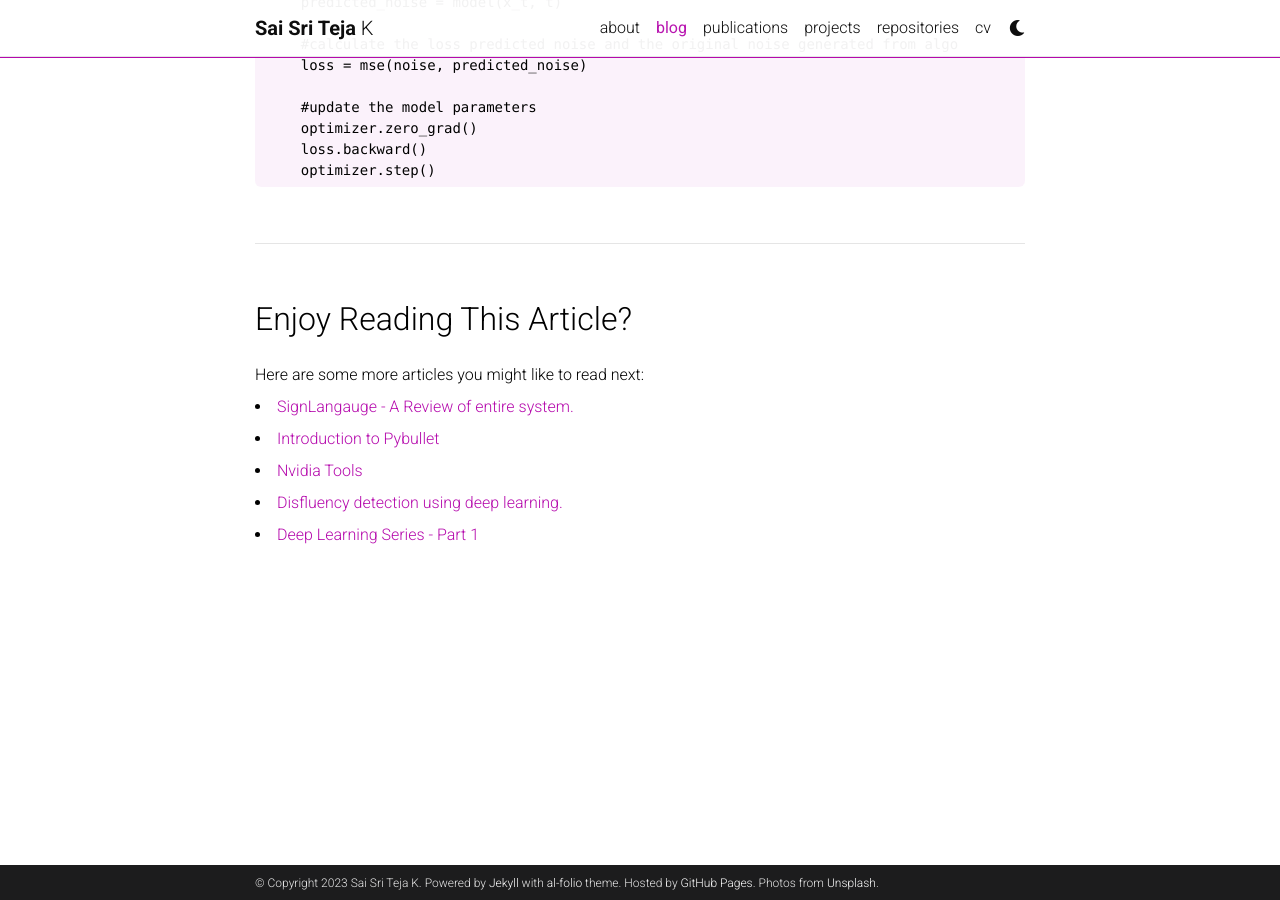
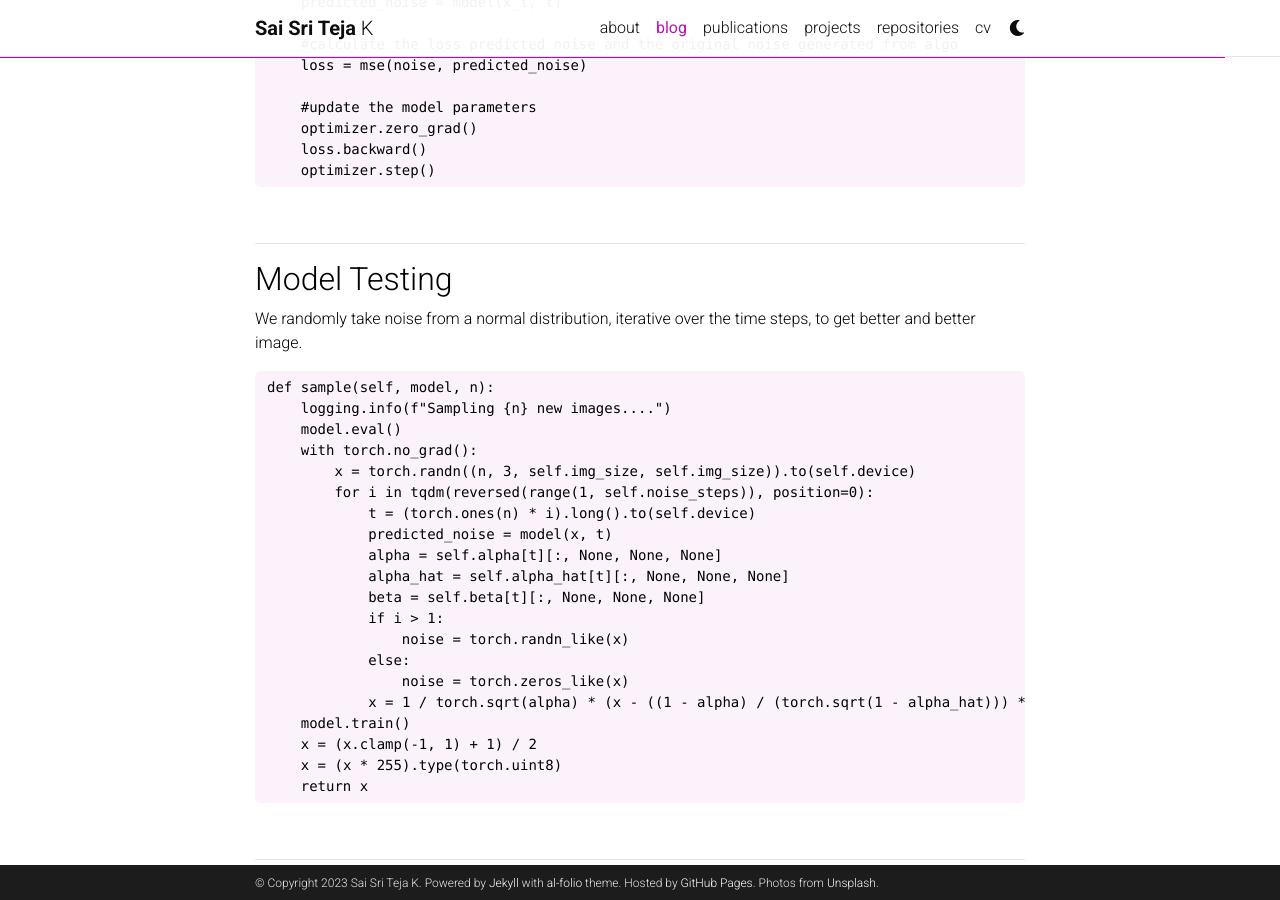
Before and after one commit to saisritejakuppa/saisritejakuppa.github.io, a Jekyll site: the page built from _posts/2022-08-22-DeepLearningDiffusion.md, in a window 1280 px wide and 900 px high, scrolled down 7516 px. Built offline with Jekyll 4.4.1, drawn with Linux system fonts in a browser that asks for light colours; comment, search, counter and statistics services are not loaded; a style sheet for code colours, icons or effects is not loaded.

Commit message:
diffusion test code

````diff
--- a/_posts/2022-08-22-DeepLearningDiffusion.md
+++ b/_posts/2022-08-22-DeepLearningDiffusion.md
@@ -354,3 +354,36 @@ Crux of the code:
     loss.backward()
     optimizer.step()
 ```
+
+<br>
+
+---
+## Model Testing
+
+
+We randomly take noise from a normal distribution, iterative over the time steps, to get better and better image.
+
+
+
+```python
+def sample(self, model, n):
+    logging.info(f"Sampling {n} new images....")
+    model.eval()
+    with torch.no_grad():
+        x = torch.randn((n, 3, self.img_size, self.img_size)).to(self.device)
+        for i in tqdm(reversed(range(1, self.noise_steps)), position=0):
+            t = (torch.ones(n) * i).long().to(self.device)
+            predicted_noise = model(x, t)
+            alpha = self.alpha[t][:, None, None, None]
+            alpha_hat = self.alpha_hat[t][:, None, None, None]
+            beta = self.beta[t][:, None, None, None]
+            if i > 1:
+                noise = torch.randn_like(x)
+            else:
+                noise = torch.zeros_like(x)
+            x = 1 / torch.sqrt(alpha) * (x - ((1 - alpha) / (torch.sqrt(1 - alpha_hat))) * predicted_noise) + torch.sqrt(beta) * noise
+    model.train()
+    x = (x.clamp(-1, 1) + 1) / 2
+    x = (x * 255).type(torch.uint8)
+    return x
+```
````
